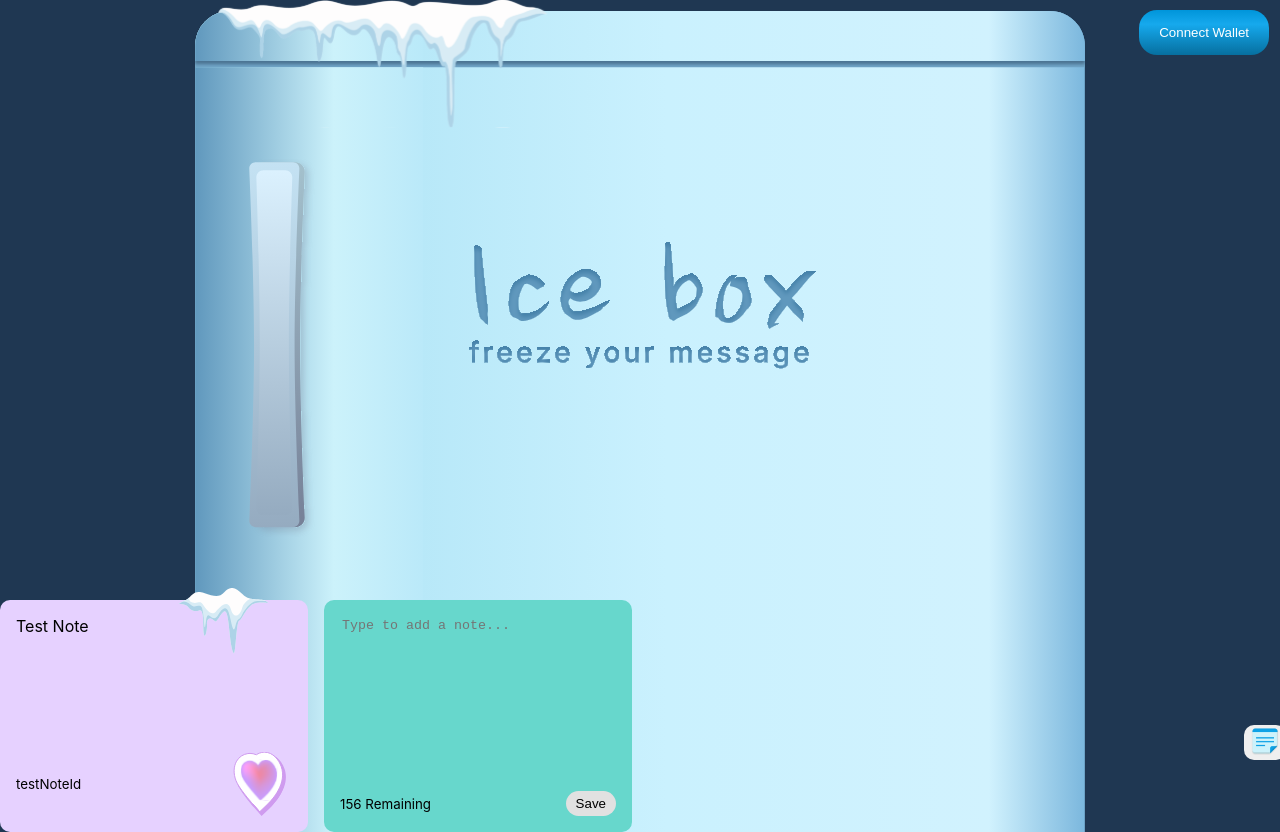
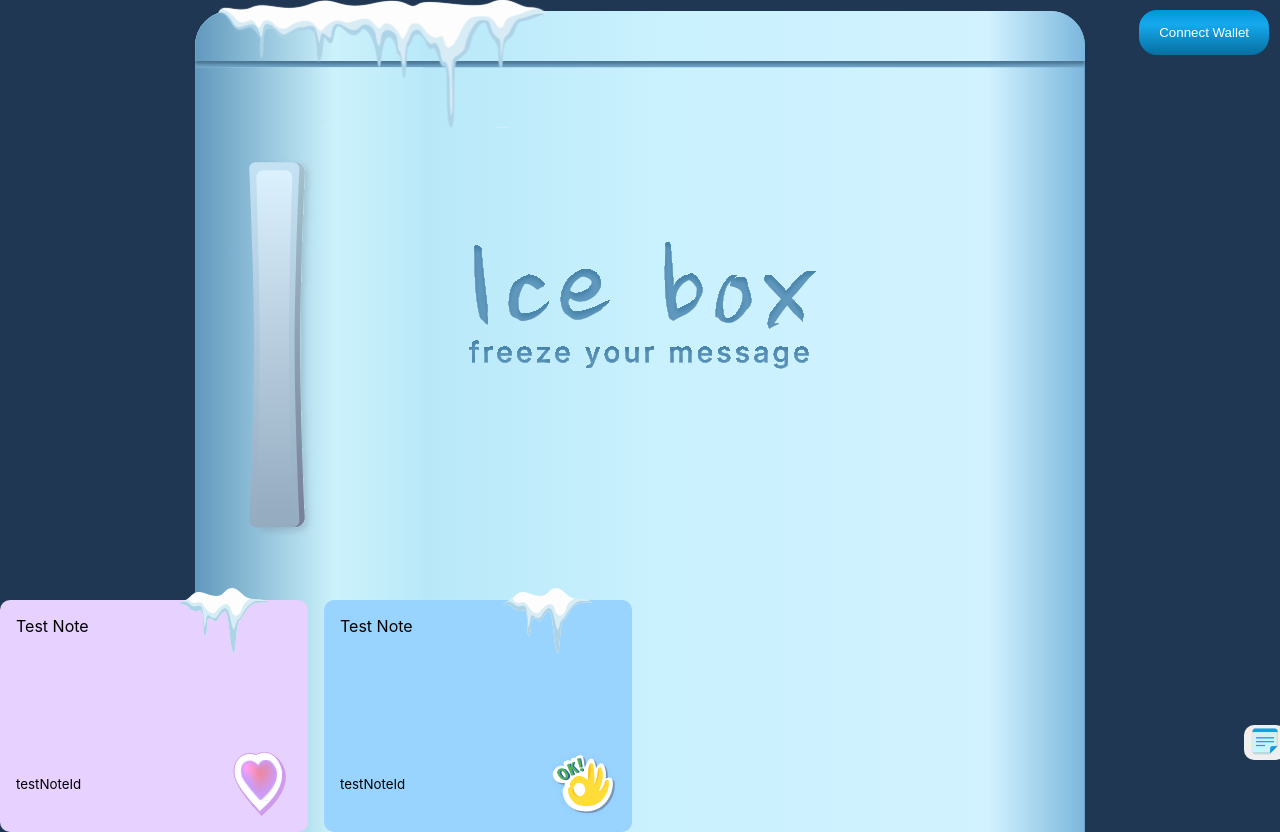
Before and after one commit to Ice-Box-Social/Ice-Box-Social, a React (Create React App) app: page / in a window 1280 px wide. Built offline with nearby package versions, Linux system fonts and the light colour scheme.

Commit message:
work on notes

```diff
--- a/src/App.js
+++ b/src/App.js
@@ -26,6 +26,12 @@ const App = () => {
       date: '16/03/2023',
       stickerIndex: 0,
       noteColor: '#E6D1FF',
+    },{
+      id: 'testNoteId',
+      text: 'Test Note',
+      date: '16/03/2023',
+      stickerIndex: 1,
+      noteColor: '#99D4FF',
     }
   ])
 
--- a/src/Components/Notes/NotesList.js
+++ b/src/Components/Notes/NotesList.js
@@ -19,7 +19,7 @@ const NotesList = ({
 					noteColor = {note.noteColor}
 				/>
 			))}
-			<AddNote handleAddNote={handleAddNote} />
+			{/* <AddNote handleAddNote={handleAddNote} /> */}
 		</div>
 	);
 };
```
